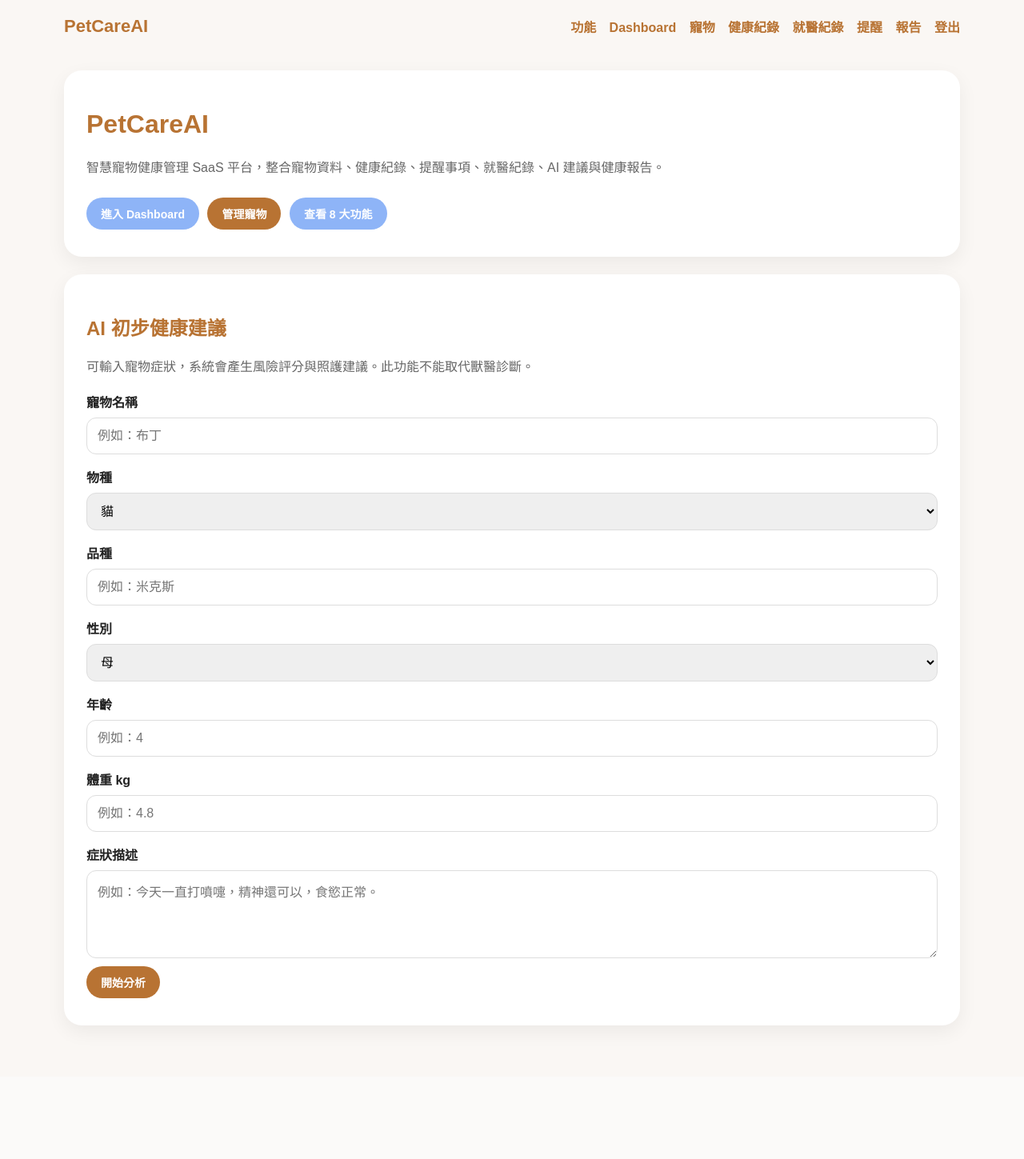
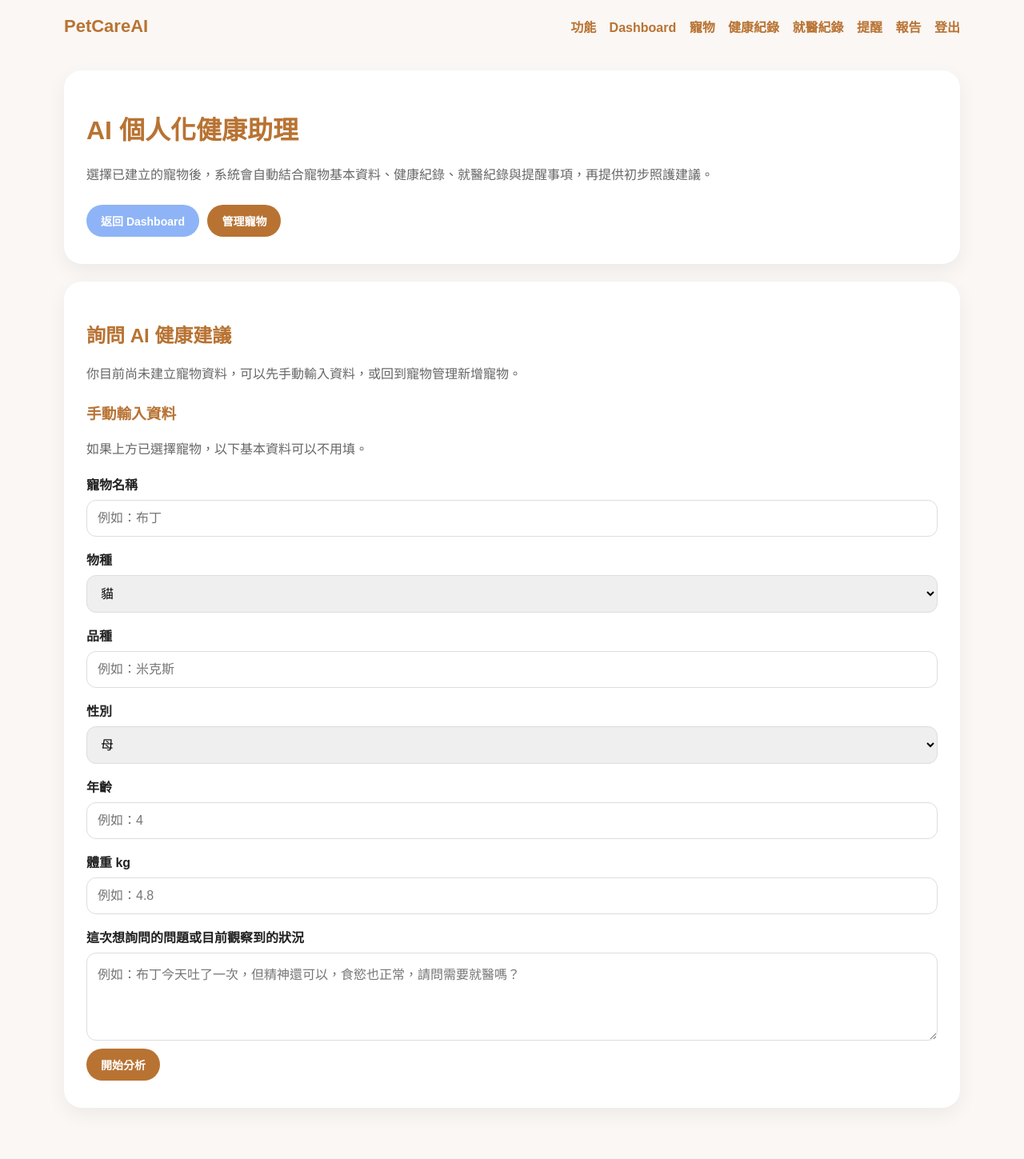
Before and after one commit to carol651104/PetCareAI, a Flask app: page /ai-assistant in a window 1280 px wide. Shown: the whole page at 80% size. Before the commit the page ends 1289 px from the top, so only its background shows below. Run offline with Flask 3, Linux system fonts and the light colour scheme; the visitor is signed in with stand-in values (Sample User, id 1); data that the repository does not hold is empty.

Commit message:
Update home.html

```diff
--- a/templates/home.html
+++ b/templates/home.html
@@ -1,32 +1,24 @@
 {% extends "base.html" %}
 
-{% block title %}PetCareAI 首頁{% endblock %}
+{% block title %}AI 個人化健康助理{% endblock %}
 
 {% block content %}
 
 <div class="card">
-    <h1>PetCareAI</h1>
+    <h1>AI 個人化健康助理</h1>
     <p class="muted">
-        智慧寵物健康管理 SaaS 平台，整合寵物資料、健康紀錄、提醒事項、就醫紀錄、AI 建議與健康報告。
+        選擇已建立的寵物後，系統會自動結合寵物基本資料、健康紀錄、就醫紀錄與提醒事項，再提供初步照護建議。
     </p>
 
-    {% if current_user.is_authenticated %}
-        <a class="btn" href="/dashboard">進入 Dashboard</a>
-        <a class="btn btn-brown" href="/pets">管理寵物</a>
-    {% else %}
-        <a class="btn" href="/login">登入</a>
-        <a class="btn btn-brown" href="/register">註冊</a>
-    {% endif %}
-
-    <a class="btn" href="/features">查看 8 大功能</a>
+    <a class="btn" href="/dashboard">返回 Dashboard</a>
+    <a class="btn btn-brown" href="/pets">管理寵物</a>
 </div>
 
 <div class="card">
-    <h2>AI 初步健康建議</h2>
-    <p class="muted">可輸入寵物症狀，系統會產生風險評分與照護建議。此功能不能取代獸醫診斷。</p>
+    <h2>詢問 AI 健康建議</h2>
 
     <form action="/ai" method="POST">
-        {% if current_user.is_authenticated and pets %}
+        {% if pets %}
             <label>選擇已建立的寵物</label>
             <select name="pet_id">
                 <option value="">不選擇，手動輸入資料</option>
@@ -34,7 +26,20 @@
                     <option value="{{ pet.id }}">{{ pet.name }}｜{{ pet.species }}</option>
                 {% endfor %}
             </select>
+
+            <p class="muted">
+                如果選擇已建立的寵物，系統會自動帶入牠的基本資料、最近健康紀錄、就醫紀錄與待完成提醒。
+            </p>
+        {% else %}
+            <p class="muted">
+                你目前尚未建立寵物資料，可以先手動輸入資料，或回到寵物管理新增寵物。
+            </p>
         {% endif %}
+
+        <h3>手動輸入資料</h3>
+        <p class="muted">
+            如果上方已選擇寵物，以下基本資料可以不用填。
+        </p>
 
         <label>寵物名稱</label>
         <input type="text" name="pet_name" placeholder="例如：布丁">
@@ -66,8 +71,11 @@
         <label>體重 kg</label>
         <input type="number" step="0.1" name="weight" placeholder="例如：4.8">
 
-        <label>症狀描述</label>
-        <textarea name="symptom" placeholder="例如：今天一直打噴嚏，精神還可以，食慾正常。" required></textarea>
+        <label>這次想詢問的問題或目前觀察到的狀況</label>
+        <textarea
+            name="symptom"
+            placeholder="例如：布丁今天吐了一次，但精神還可以，食慾也正常，請問需要就醫嗎？"
+            required></textarea>
 
         <button class="btn btn-brown" type="submit">開始分析</button>
     </form>
@@ -75,7 +83,7 @@
 
 {% if pet_info %}
 <div class="card">
-    <h2>本次寵物資料</h2>
+    <h2>本次分析資料</h2>
     <p>
         名稱：{{ pet_info.pet_name }}<br>
         物種：{{ pet_info.species }}<br>
@@ -83,7 +91,7 @@
         性別：{{ pet_info.gender }}<br>
         年齡：{{ pet_info.age }} 歲<br>
         體重：{{ pet_info.weight }} kg<br>
-        症狀：{{ pet_info.symptom }}
+        問題 / 症狀：{{ pet_info.symptom }}
     </p>
 </div>
 {% endif %}
```
